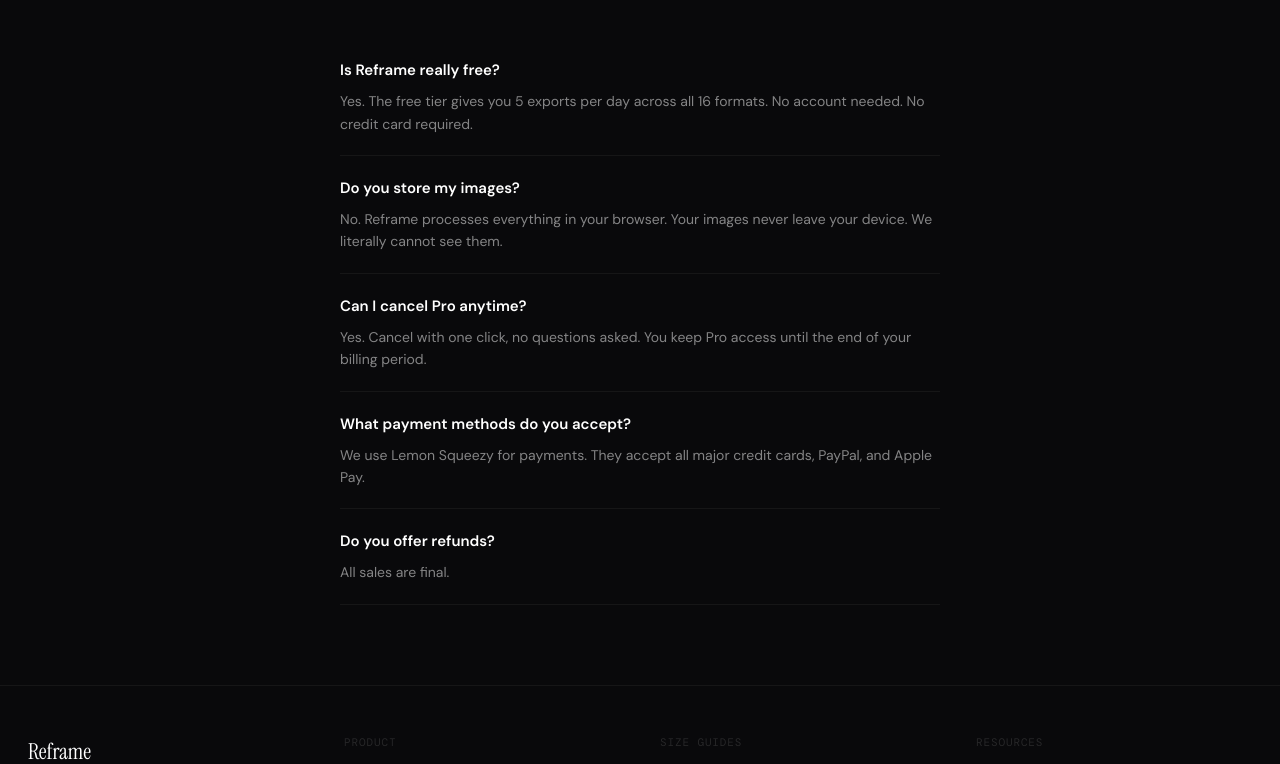
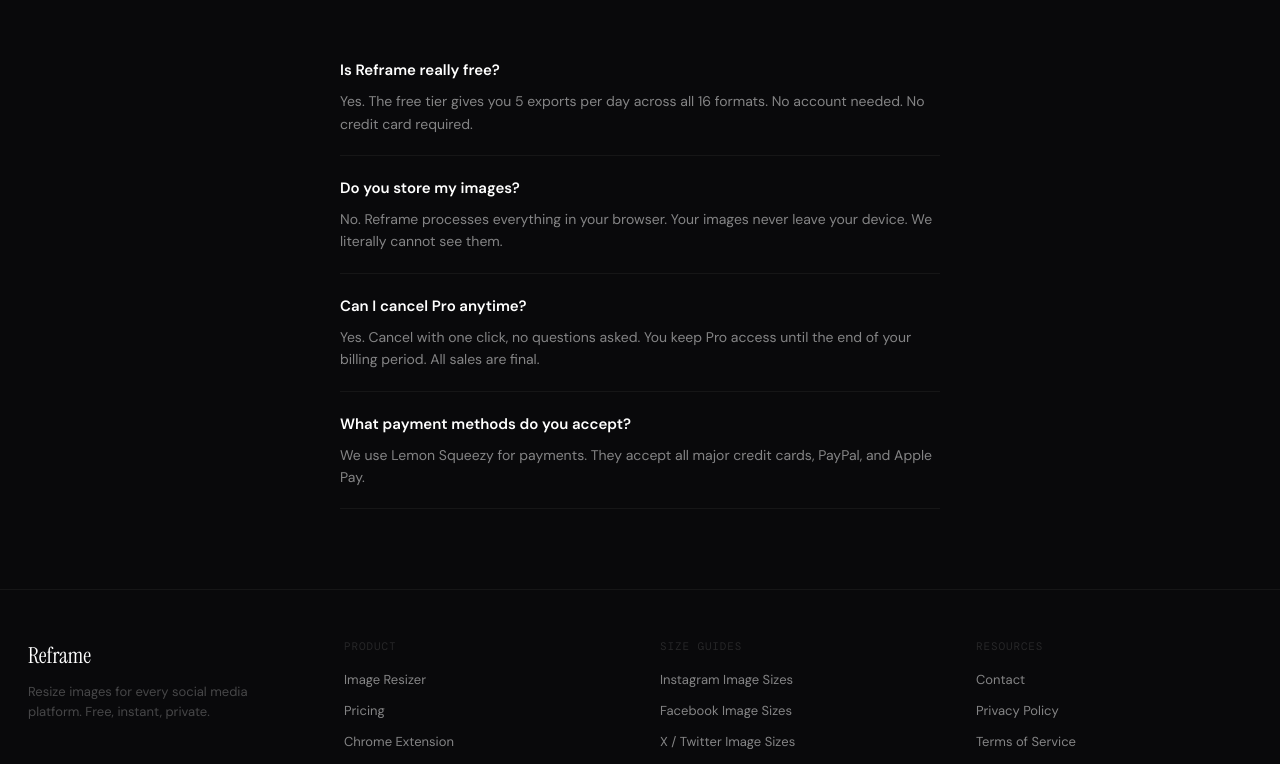
Before and after one commit to glynn568-glitch/reframe, a React (Vite) app: page /pricing in a window 1280 px wide. Shown: the part 1032-1796 px from the top of the page. Built offline with nearby package versions, Linux system fonts and the light colour scheme; no server answers.

Commit message:
Merge refund info into cancel FAQ, remove standalone refund question
Co-Authored-By: Claude Opus 4.6 <noreply@anthropic.com>

```diff
--- a/src/pages/Pricing.jsx
+++ b/src/pages/Pricing.jsx
@@ -171,15 +171,11 @@ export default function Pricing() {
             },
             {
               q: 'Can I cancel Pro anytime?',
-              a: 'Yes. Cancel with one click, no questions asked. You keep Pro access until the end of your billing period.',
+              a: 'Yes. Cancel with one click, no questions asked. You keep Pro access until the end of your billing period. All sales are final.',
             },
             {
               q: 'What payment methods do you accept?',
               a: 'We use Lemon Squeezy for payments. They accept all major credit cards, PayPal, and Apple Pay.',
-            },
-            {
-              q: 'Do you offer refunds?',
-              a: 'All sales are final.',
             },
           ].map(item => (
             <div key={item.q} style={{
```
